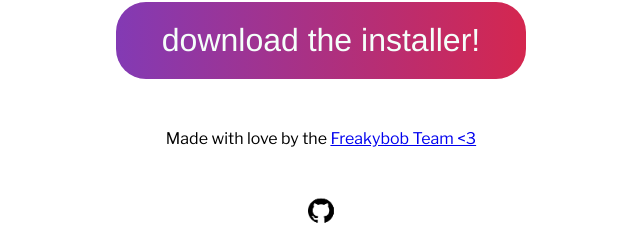
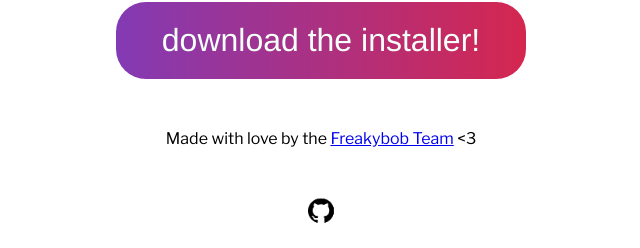
Before and after one commit to Freakybob-Team/lb, a plain HTML site: page website/index.html in a window 1280 px wide. Shown: the part 143-391 px from the top of the page, 319-959 px from the left. Drawn offline with nearby package versions, Linux system fonts and the light colour scheme.

Commit message:
Update index.html

```diff
--- a/website/index.html
+++ b/website/index.html
@@ -86,7 +86,7 @@ footer {
 <img class="welcome" src="welcome.gif" alt="greg">
     <a class="download" href="https://github.com/Freakybob-Team/lb/releases/download/Future/setup.py">download the installer!</a>
     </div>
-    <footer>Made with love by the <a href="https://github.com/Freakybob-Team/">Freakybob Team <3</a></footer>
+    <footer>Made with love by the <a href="https://github.com/Freakybob-Team/">Freakybob Team</a> <3</footer>
     <div class="greg">
     <a class="" href="https://github.com/Freakybob-Team/lb"><img class="github" src="logo-github.png"></a>
     </div>
```
